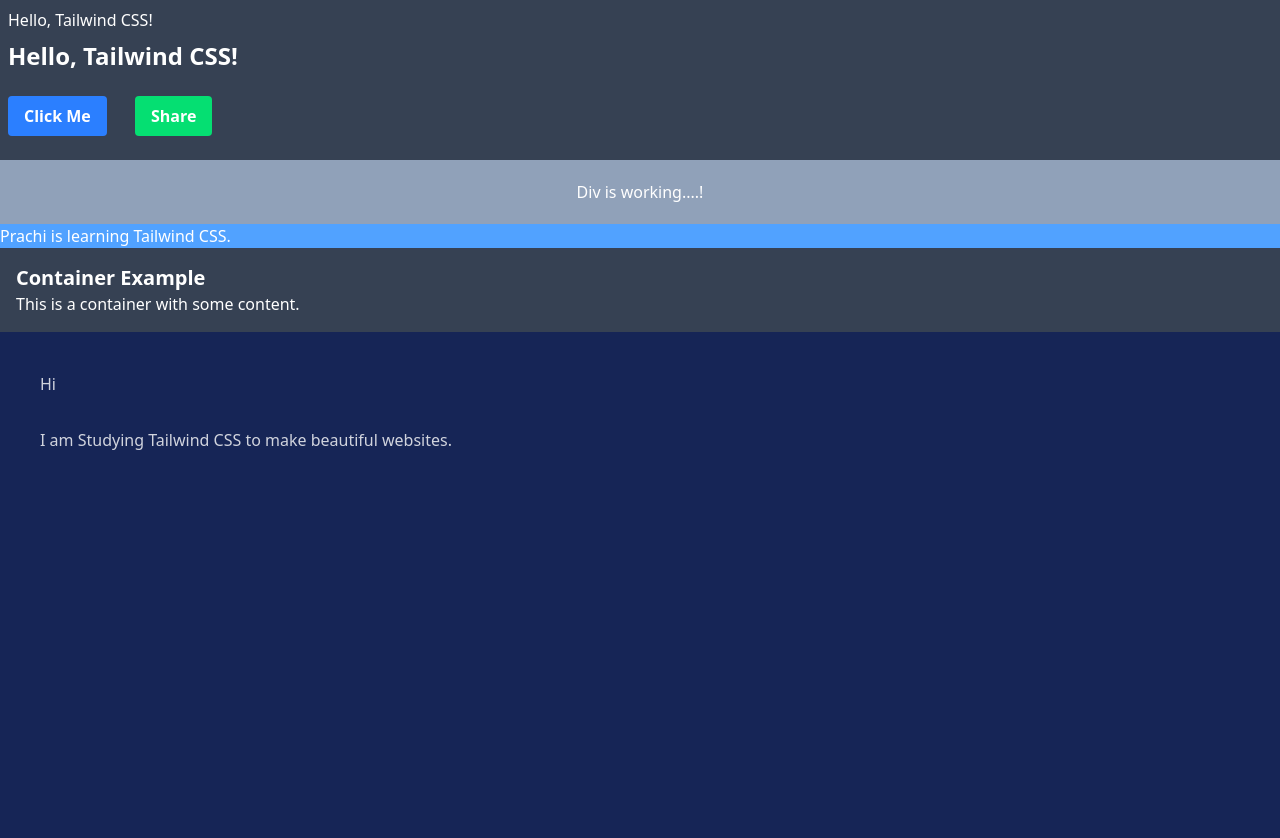
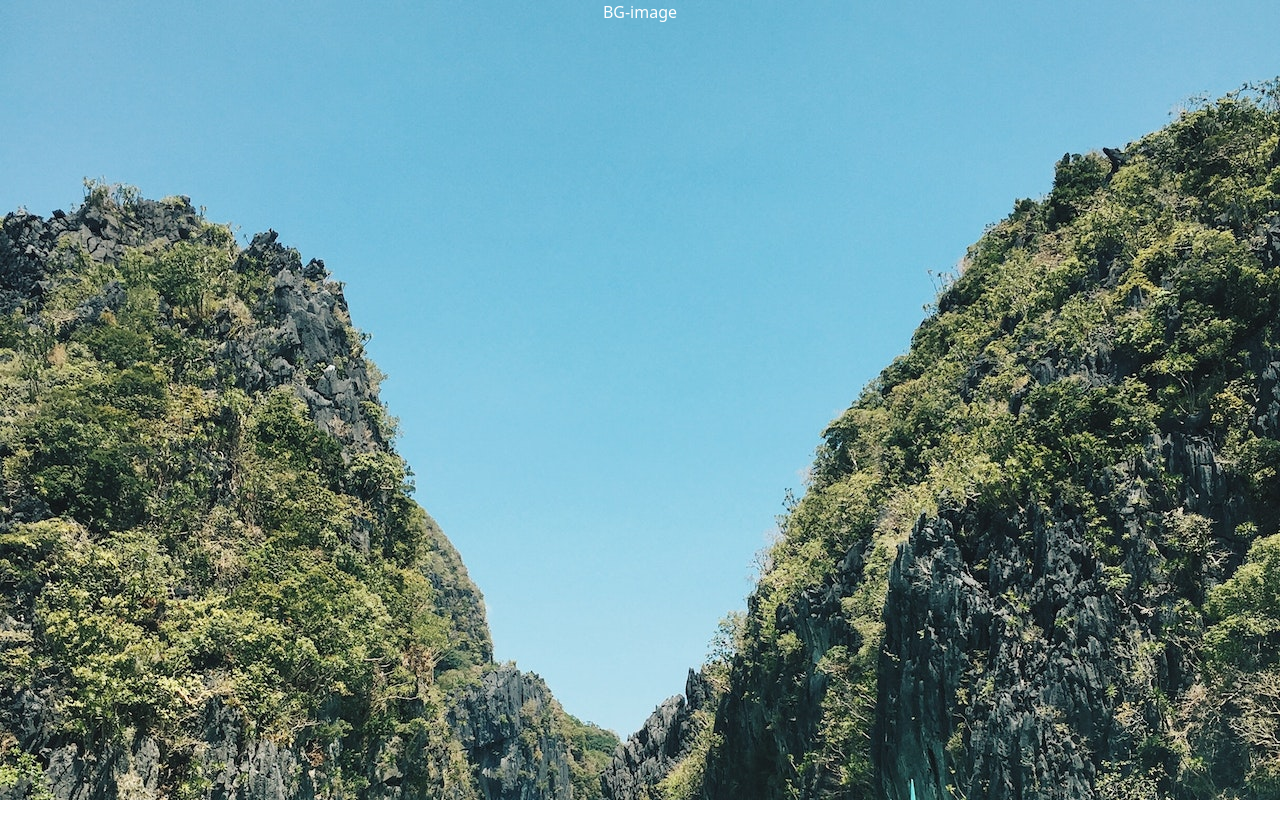
Before and after one commit to PrachiKS/tailwind_project, a website: page index.html in a window 1280 px wide. After the commit the page ends 800 px from the top, so only its background shows below. Drawn offline with Linux system fonts and the light colour scheme.

Commit message:
Initial commit

```diff
--- a/index.html
+++ b/index.html
@@ -13,8 +13,8 @@
     </style>
 </head>
 
-<body class=" bg-gray-700 text-white">
-    <div>
+<body class="">
+    <!-- <div>
         <h1 class="m-2">
             Hello, Tailwind CSS!
         </h1>
@@ -42,6 +42,13 @@
     <div class="h-screen p-6 bg-blue-950 text-white/80">
         <p class="mx-auto p-4">Hi</p>
         <p class="p-4">I am Studying Tailwind CSS to make beautiful websites.</p>
+    </div> -->
+
+    <div class="h-3000px">
+        <div class="h-screen w-full bg-fixed" style="background-image:url(./Assets/gallery-01.jpg); background-position:center -80px;" >
+            <h1 class="pt-64 text-center text-4xl text-white">BG-image</h1>
+        </div>
+
     </div>
 </body>
 </html>
```
Also changed, not shown: Assets/gallery-01.jpg (added), Assets/gallery-02.jpg (added), Assets/gallery-06.jpg (added), Assets/hero-img02.jpg (added), Assets/tour-img01.jpg (added), Assets/tour-img06.jpg (added).
